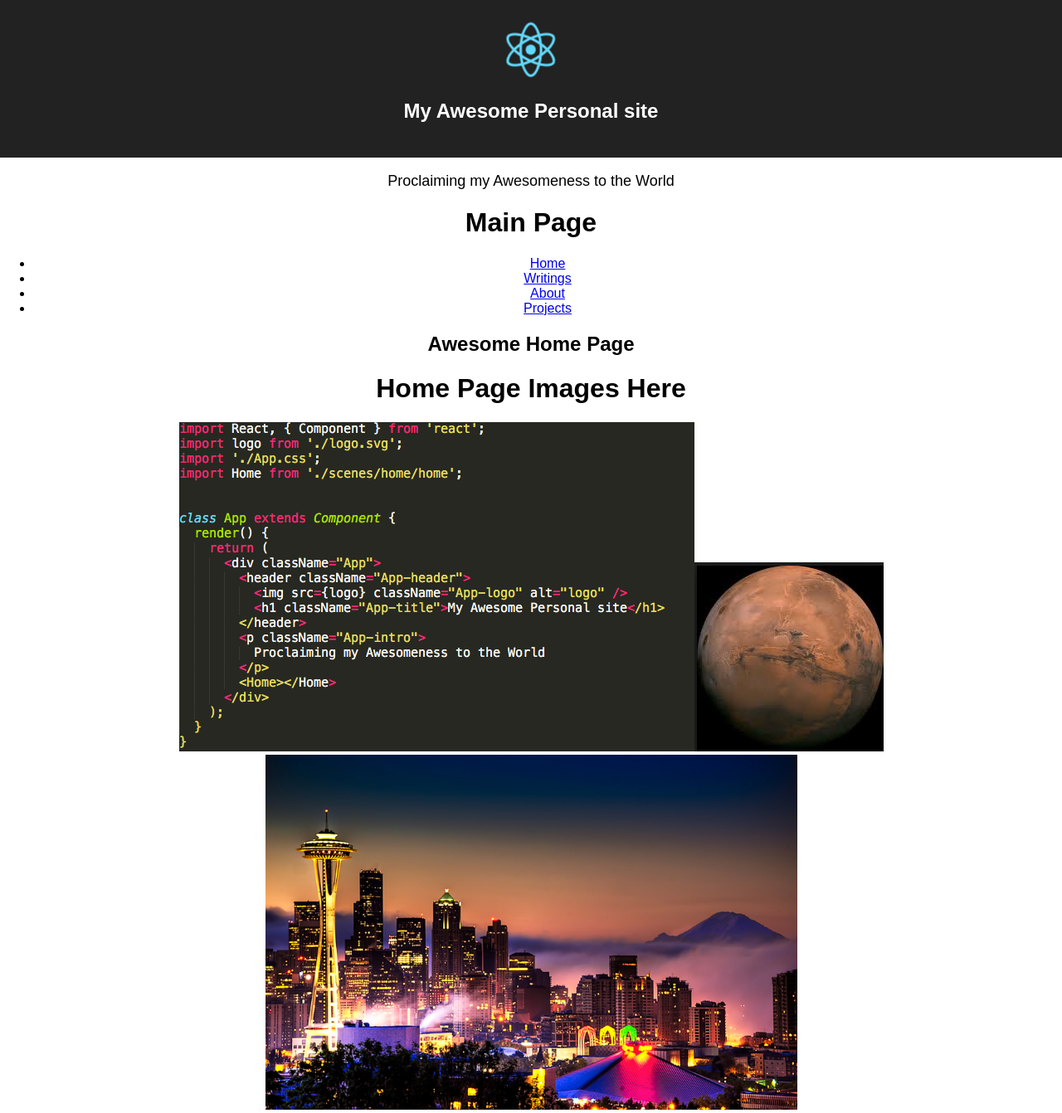
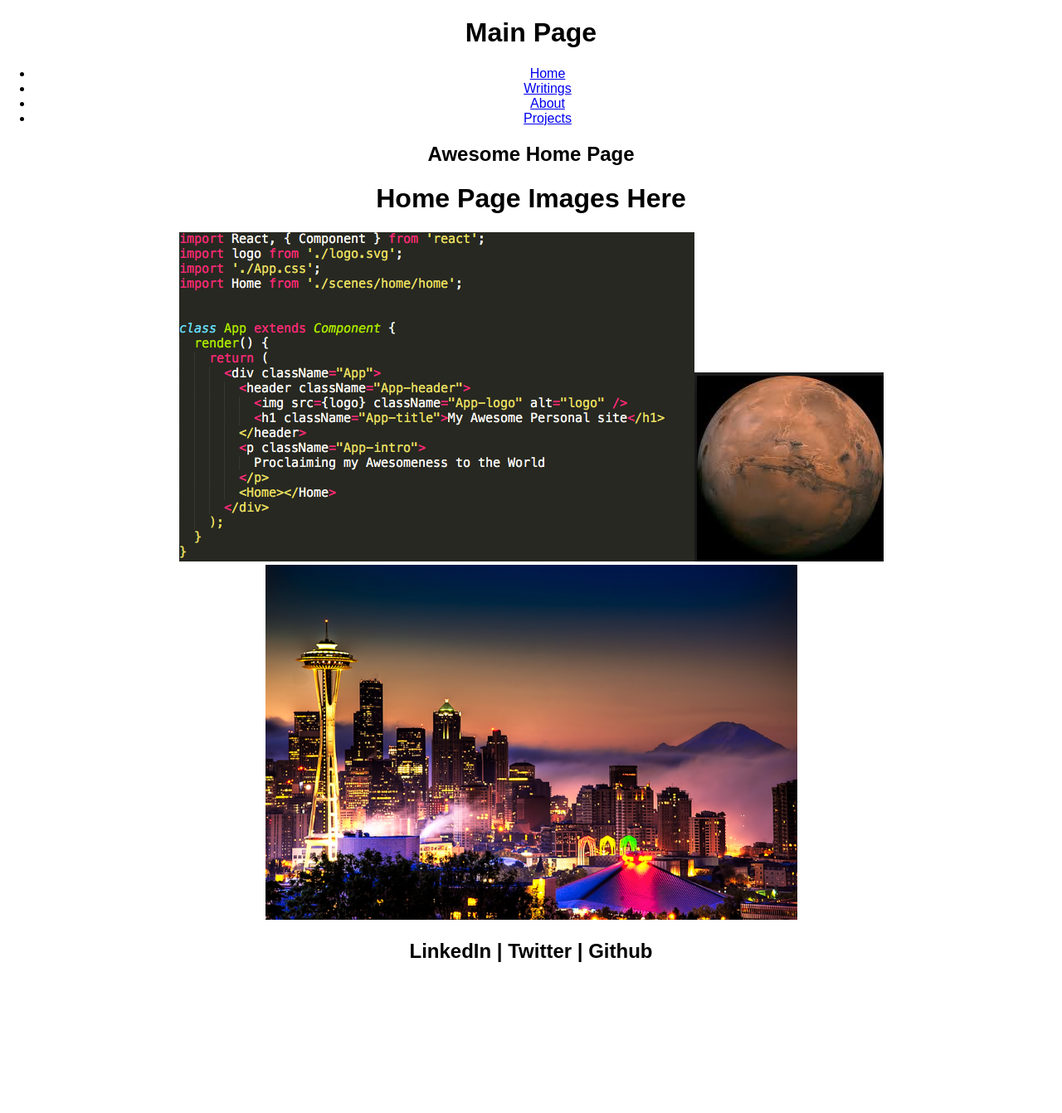
Before and after one commit to dave5801/Portfolio, a React (Create React App) app in the folder portfolio-site/: page / in a window 1280 px wide. Shown: the whole page at 83% size. After the commit the page ends 1180 px from the top, so only its background shows below. Built offline with nearby package versions, Linux system fonts and the light colour scheme.

Commit message:
push to master

```diff
--- a/portfolio-site/src/App.js
+++ b/portfolio-site/src/App.js
@@ -8,13 +8,6 @@ class App extends Component {
   render() {
     return (
       <div className="App">
-        <header className="App-header">
-          <img src={logo} className="App-logo" alt="logo" />
-          <h1 className="App-title">My Awesome Personal site</h1>
-        </header>
-        <p className="App-intro">
-          Proclaiming my Awesomeness to the World
-        </p>
         <Home></Home>
       </div>
     );
--- a/portfolio-site/src/scenes/home/home.js
+++ b/portfolio-site/src/scenes/home/home.js
@@ -1,6 +1,7 @@
-import React, { Component } from 'react';
+ import React, { Component } from 'react';
 import './home.css';
 import Navbar from './navigation/navbar';
+import Footer from './Footer/footer';
 
 class Home extends Component {
   render() {
@@ -8,6 +9,7 @@ class Home extends Component {
       <div className="Home">
         <h1>Main Page</h1>
         <Navbar></Navbar>
+        <Footer></Footer>
 
       </div>
     );
```
